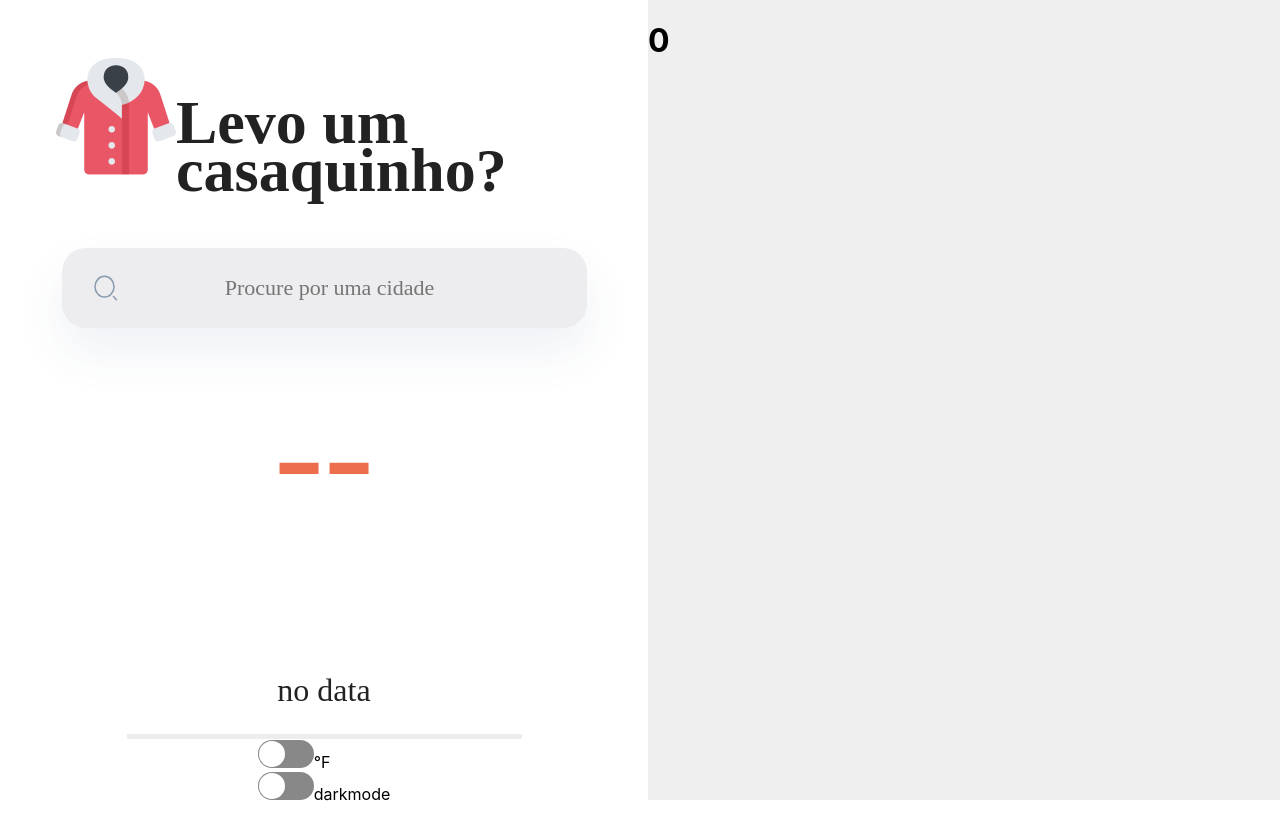
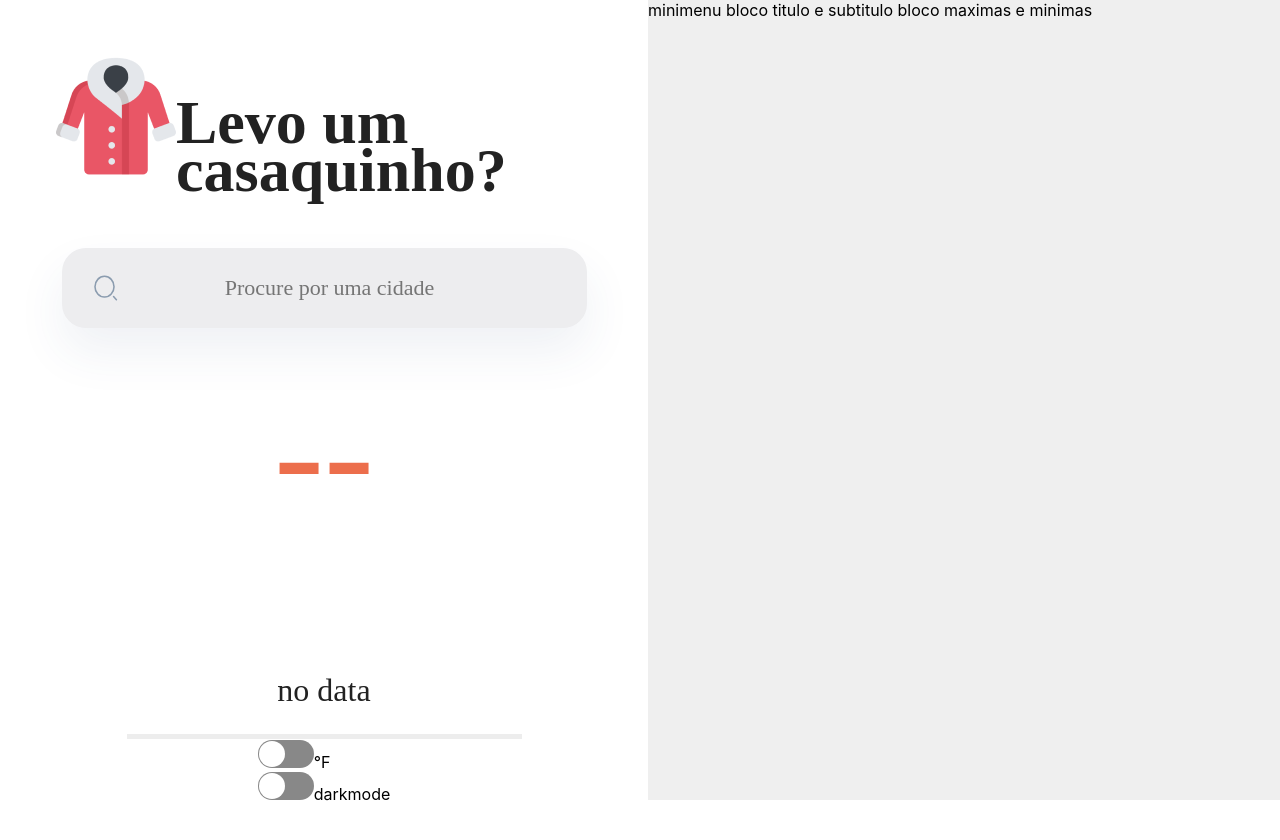
Before and after one commit to eduardoandre1/Partly-cloudy, a React (Vite) app: page / in a window 1280 px wide. Shown: the top 840 px of the page. Built offline with nearby package versions, Linux system fonts and the light colour scheme.

Commit message:
fix imagem ploblem in deploy

```diff
--- a/src/menu/title.tsx
+++ b/src/menu/title.tsx
@@ -1,3 +1,5 @@
+import casaco from '../resources/casaco.png';
+
 import styled from 'styled-components';
 function Title() {
   const Titlestyle = styled.div`
@@ -24,7 +26,7 @@ function Title() {
   `;
   return (
     <Titlestyle>
-      <img src="resources\casaco.png" alt="coath" />
+      <img src={casaco} alt="coath" />
       <h1>Levo um casaquinho?</h1>
     </Titlestyle>
   );
--- a/src/sideRight.tsx
+++ b/src/sideRight.tsx
@@ -8,7 +8,9 @@ function Page() {
   //.catch((response)=> console.log(response.message))
   return (
     <div className="page">
-      <h1>{dadosapi}</h1>
+     minimenu
+     bloco titulo e subtitulo
+     bloco maximas e minimas
     </div>
   );
 }
```
Also changed, not shown: src/resources/casaco.png (renamed from resources/casaco.png), src/resources/screenshot.png (renamed from resources/screenshot.png).
